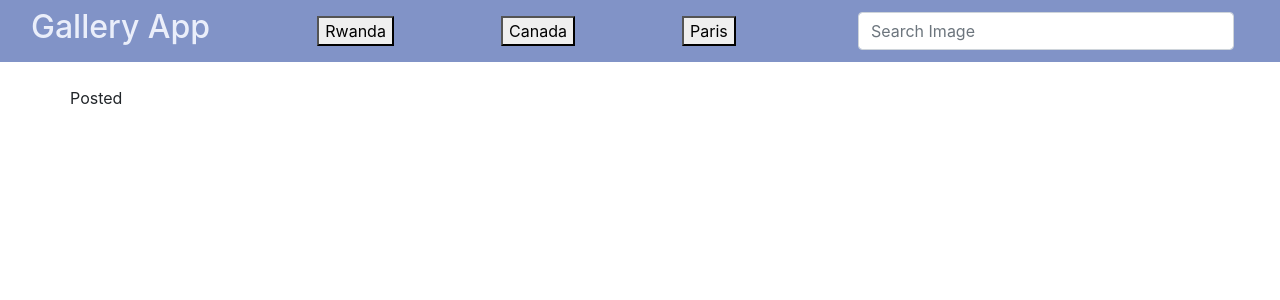
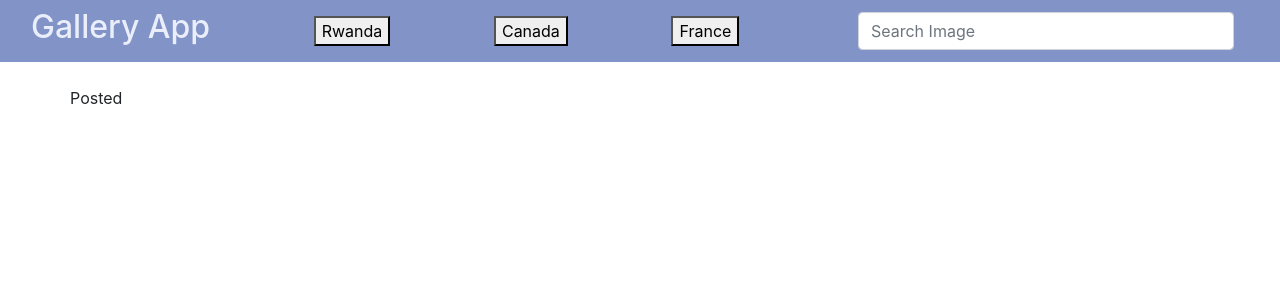
Before and after one commit to usanaseFrancoise/galleryApp, a Django app: template photo/templates/allPhoto/image.html in a window 1280 px wide. Shown: the top 300 px of the page. Run offline with Django 3.2, Linux system fonts and the light colour scheme; the template is opened without the code that fills it, so the values that code supplies are empty; some libraries are stand-ins or nearby versions.

Commit message:
def image

```diff
--- a/photo/templates/location.html
+++ b/photo/templates/location.html
@@ -3,7 +3,7 @@
 
 {% block content %}
 
-<h1 style="text-align: center;color:thistle;font-weight:bold">  GALLERY App</h1>
+<h1 style="text-align: center;color:thistle;font-weight:bold">  Products</h1>
 
 <div class="row">
 {% for photo_item in images %}
--- a/photo/templates/navbar.html
+++ b/photo/templates/navbar.html
@@ -3,7 +3,7 @@
         <h2 class="animated zoomIn" style="color:rgb(234, 238, 250);" style="font-size: 200px;">Gallery App</h2>
         <a href="/location/1" style="color:thistle"><button>Rwanda</button></a>
         <a href="/location/2" style="color:thistle"><button>Canada</button></a>
-        <a href="/location/3" style="color:thistle"><button>Paris</button></a>
+        <a href="/location/3" style="color:thistle"><button>France</button></a>
 
       <div class="col-sm-4 col-md-4 navbar-right">
         <form   class="navbar-form" role="search" action="{% url 'search_results' %}">
```
Also changed, not shown: media/photos/35-blvd-st-germain-eau-de-toilette_000000000002455445.jpg (added), media/photos/46400-50_houbigant_travel_spray_holder.jpg (added), media/photos/8e7ea55d49150308577a7aafa58d97fa.jpg (added), media/photos/Parfum-Eau-de-Parfum-Woman-Opera-in-Paris-Box-Ref.-28214-1-600x600.jpg (added), media/photos/parle-moi-de-parfum-gardens-of-india-79-03-680x680.jpg (added), media/photos/patchouli-intense-eau-de-parfum-nicolai-paris-30-ml-perfume-lounge-2.jpg (added), media/photos/perfume_santal_gross_1024x1024.jpg (added), media/photos/social.39617.jpg (added).
